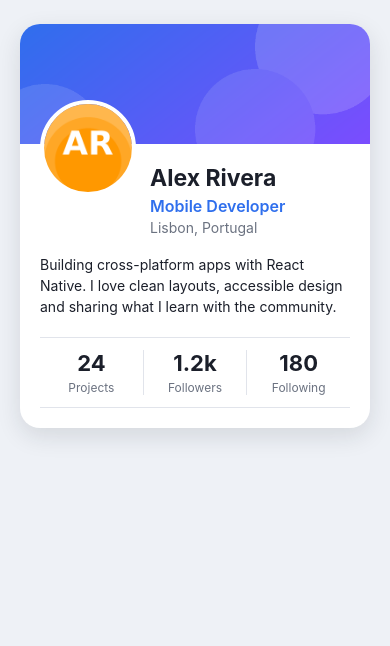
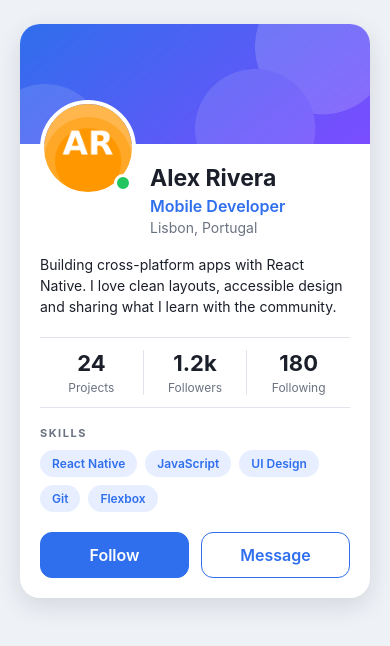
Before and after one commit to BastianMardones/react-profile-card, a React Native app: screen / in a window 390 px wide. Shown: the top 646 px of the page. Built offline with nearby package versions, Linux system fonts and the light colour scheme.

Commit message:
step 4: badge skills and actions

```diff
--- a/App.js
+++ b/App.js
@@ -23,10 +23,10 @@ export default function App() {
  return (<View style={styles.screen}><View style={[styles.card, width > 600 && styles.wideCard]}>
  <Image source={require('./assets/banner.png')} style={styles.banner} resizeMode="cover" accessible={false} />
  <View style={styles.content}>
- <View style={styles.header}><View style={styles.avatarWrap}><Image source={require('./assets/avatar.png')} style={styles.avatar} accessibilityLabel="Alex Rivera's avatar" /></View><View style={styles.identity}><Text style={styles.name}>Alex Rivera</Text><Text style={styles.role}>Mobile Developer</Text><Text style={styles.location}>Lisbon, Portugal</Text></View></View>
+ <View style={styles.header}><View style={styles.avatarWrap}><Image source={require('./assets/avatar.png')} style={styles.avatar} accessibilityLabel="Alex Rivera's avatar" /><View style={styles.online} accessibilityLabel="Online" /></View><View style={styles.identity}><Text style={styles.name}>Alex Rivera</Text><Text style={styles.role}>Mobile Developer</Text><Text style={styles.location}>Lisbon, Portugal</Text></View></View>
  <Text style={styles.bio} numberOfLines={3}>{BIO}</Text>
  <View style={styles.stats}>{STATS.map((stat, index) => <StatItem key={stat.label} label={stat.label} value={stat.value} divider={index > 0} />)}</View>
-
+ <View style={styles.skillsSection}><Text style={styles.skillsTitle}>Skills</Text><View style={styles.tags}>{SKILLS.map(skill => <Tag key={skill} label={skill} />)}</View></View><View style={styles.actions}><View style={[styles.button, styles.follow]}><Text style={[styles.buttonLabel, styles.followLabel]}>Follow</Text></View><View style={styles.button}><Text style={styles.buttonLabel}>Message</Text></View></View>
  </View></View></View>);
 }
 
```
